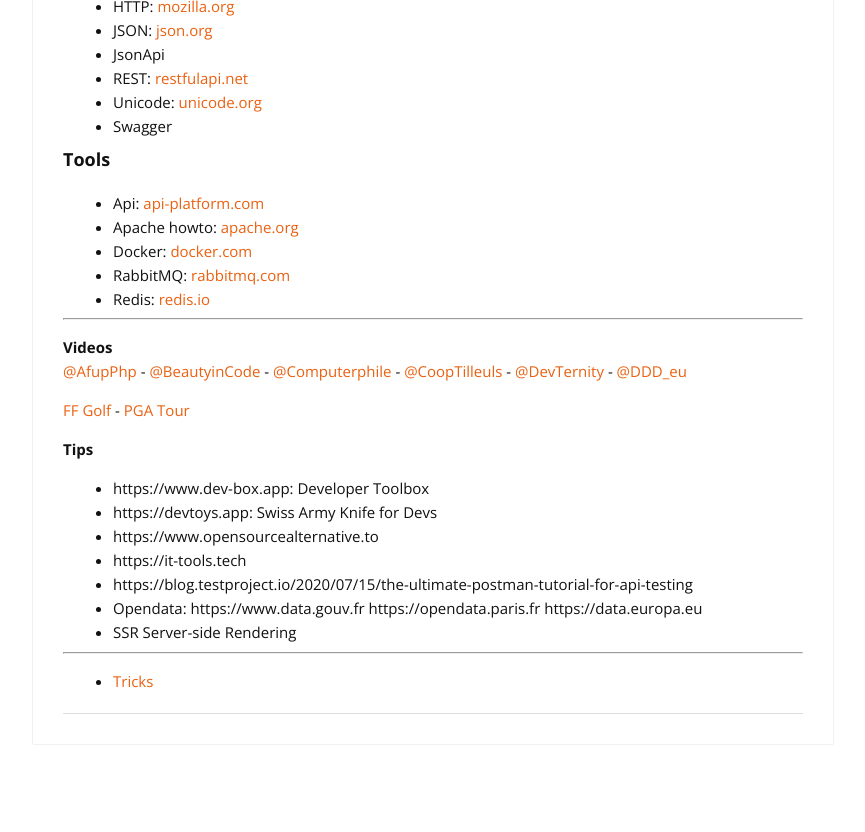
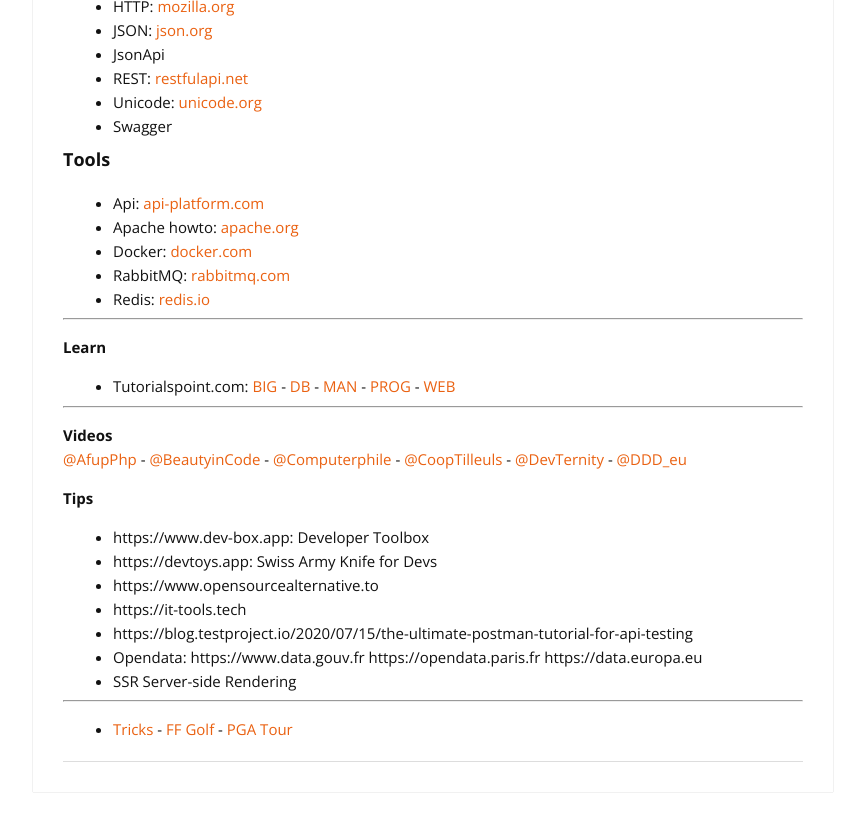
Before and after one commit to cylmat/cylmat.github.io, a Jekyll site: the page built from _pages/USEFUL.md, in a window 1280 px wide and 900 px high, scrolled down 2455 px. Shown: the top 832 px of the window, without its empty margins (207-1072 px from the left). Built offline with Jekyll 4.4.1, drawn with Linux system fonts in a browser that asks for light colours; nearby versions of some CDN libraries; some of the changed lines change nothing that is shown.

Commit message:
Update USEFUL.md

```diff
--- a/_pages/USEFUL.md
+++ b/_pages/USEFUL.md
@@ -103,6 +103,10 @@
 + Redis: [redis.io](https://redis.io)
 
 ---
+**Learn**
+- Tutorialspoint.com: [BIG](https://www.tutorialspoint.com/big_data_tutorials.htm) - [DB](https://www.tutorialspoint.com/database_tutorials.htm) - [MAN](https://www.tutorialspoint.com/management_tutorials.htm) - [PROG](https://www.tutorialspoint.com/computer_programming_tutorials.htm) - [WEB](https://www.tutorialspoint.com/web_development_tutorials.htm)
+
+---
 **Videos**
 [@AfupPhp](https://www.youtube.com/@afupPHP) -
 [@BeautyinCode](https://www.youtube.com/@BeautyinCode) -
@@ -110,9 +114,6 @@
 [@CoopTilleuls](https://www.youtube.com/@coopTilleuls) -
 [@DevTernity](https://www.youtube.com/@DevTernity) -
 [@DDD_eu](https://www.youtube.com/@ddd_eu)
-
-[FF Golf](https://www.youtube.com/c/ffgolf/videos) -
-[PGA Tour](https://www.youtube.com/PGATOUR)
 
 **Tips**
 - https://www.dev-box.app: Developer Toolbox
@@ -124,4 +125,4 @@
 + SSR Server-side Rendering
 
 ---
-- [Tricks](https://cylmat.github.io/tricks)
+- [Tricks](https://cylmat.github.io/tricks) - [FF Golf](https://www.youtube.com/c/ffgolf/videos) - [PGA Tour](https://www.youtube.com/PGATOUR)
```
